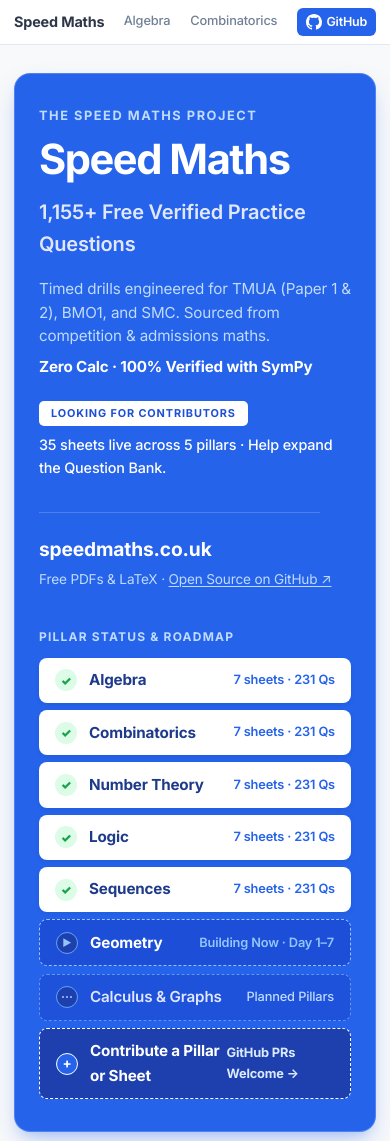
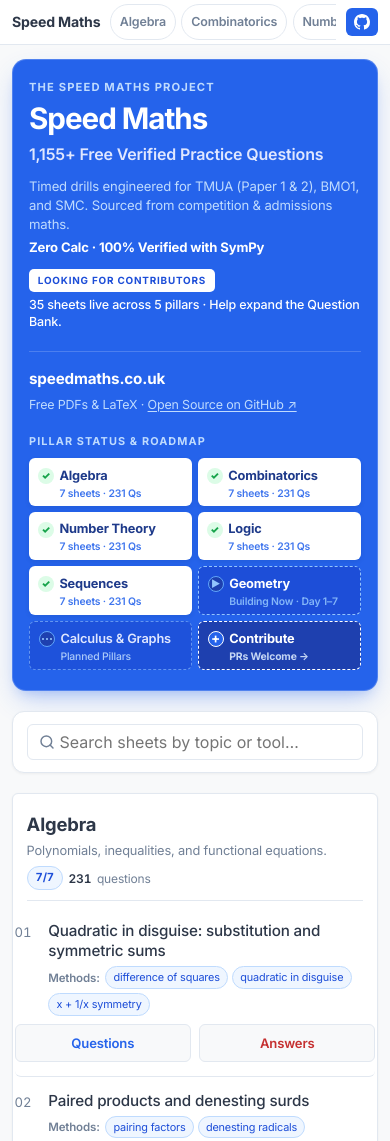
Before and after one commit to The-CerealDev/speed-maths, a plain HTML site: page index.html in a window 390 px wide. Shown: the top 1141 px of the page. Drawn offline with Linux system fonts and the light colour scheme.

Commit message:
feat(web): optimize mobile layout with compact 2-column roadmap and svg search icon

```diff
--- a/archive.css
+++ b/archive.css
@@ -73,17 +73,16 @@
 }
 .search { position: relative; }
 .search input {
-    width: 100%; padding: .55rem .8rem .55rem 2rem;
+    width: 100%; padding: .6rem .85rem .6rem 2.25rem;
     background: var(--surface); border: 1px solid var(--border);
     border-radius: var(--radius-sm); font-family: inherit; font-size: .9rem;
     color: var(--text-main);
 }
 .search input:focus { outline: none; border-color: var(--primary); }
 .search-ic {
-    position: absolute; left: .6rem; top: 50%; transform: translateY(-50%);
-    font-family: ui-monospace, SFMono-Regular, Menlo, monospace;
-    font-size: .8rem; color: var(--text-muted);
-    border: 1px solid var(--border); border-radius: 4px; padding: 0 .3rem;
+    position: absolute; left: .75rem; top: 50%; transform: translateY(-50%);
+    color: var(--text-muted); pointer-events: none;
+    display: flex; align-items: center; justify-content: center;
 }
 
 /* ── pillar block ────────────────────────────────────────────────────────── */
@@ -234,13 +233,38 @@
 }
 
 @media (max-width: 640px) {
-    .container { padding: 0 14px; }
-    .topbar-inner { padding: 0 14px; height: 44px; }
-    .brand { font-size: 0.9rem; padding-right: 0.5rem; }
-    .site-nav a { padding: 0 0.55rem; font-size: 0.8rem; }
+    .container { padding: 0 12px; }
+    .topbar-inner { padding: 0 12px; height: 44px; gap: 0.4rem; }
+    .brand { font-size: 0.88rem; padding-right: 0.2rem; }
+    .github-link { padding: 0.35rem 0.5rem; font-size: 0.78rem; gap: 0; border-radius: var(--radius-sm); }
+    .github-text { display: none; }
+    .nav-right { padding-left: 0.2rem; }
+
+    .site-nav {
+        gap: 0.35rem;
+        padding: 4px 0;
+        overflow-x: auto;
+        -webkit-overflow-scrolling: touch;
+        scrollbar-width: none;
+    }
+    .site-nav::-webkit-scrollbar { display: none; }
+    .site-nav a {
+        padding: 0.2rem 0.55rem;
+        font-size: 0.78rem;
+        font-weight: 600;
+        border-radius: 9999px;
+        background: var(--surface);
+        border: 1px solid var(--border);
+        white-space: nowrap;
+        color: var(--text-muted);
+        display: inline-flex;
+        align-items: center;
+    }
+    .site-nav a:hover, .site-nav a:active {
+        background: var(--border);
+        color: var(--text-main);
+    }
     .site-nav .count { display: none; }
-    .nav-right { padding-left: 0.3rem; }
-    .github-link { padding: 0.25rem 0.55rem; font-size: 0.78rem; gap: 0.3rem; }
 
     header.page { padding: 1.25rem 0 0.75rem; }
     header.page h1 { font-size: 1.55rem; }
@@ -581,13 +605,150 @@
     color: #dbeafe;
 }
 
+.cta-short { display: none; }
+
 @media (max-width: 920px) {
     .hero-status-board {
         grid-template-columns: 1fr;
         padding: 2rem 1.5rem;
-        gap: 2.25rem;
+        gap: 2rem;
     }
     .hsb-title {
-        font-size: 2.6rem;
+        font-size: 2.5rem;
+    }
+    .hsb-cards {
+        display: grid;
+        grid-template-columns: repeat(2, minmax(0, 1fr));
+        gap: 0.5rem;
+    }
+    .hsb-card {
+        padding: 0.6rem 0.75rem;
     }
 }
+
+@media (max-width: 640px) {
+    .cta-full { display: none; }
+    .cta-short { display: inline; }
+
+    .hero-status-board {
+        margin: 0.85rem 0 1.25rem;
+        padding: 1.2rem 1rem;
+        border-radius: 14px;
+        gap: 1.15rem;
+        width: 100%;
+        max-width: 100%;
+        box-sizing: border-box;
+        overflow: hidden;
+    }
+    .hsb-left {
+        gap: 0.6rem;
+        min-width: 0;
+        width: 100%;
+    }
+    .hsb-eyebrow {
+        font-size: 0.7rem;
+        letter-spacing: 0.1em;
+    }
+    .hsb-title {
+        font-size: 1.85rem;
+        line-height: 1.05;
+    }
+    .hsb-subtitle {
+        font-size: 1rem;
+        line-height: 1.35;
+    }
+    .hsb-desc {
+        font-size: 0.82rem;
+        line-height: 1.45;
+        margin-top: 0.1rem;
+    }
+    .hsb-desc-highlight {
+        font-size: 0.82rem;
+        margin-top: 0.25rem;
+    }
+    .hsb-contributor-box {
+        margin-top: 0.2rem;
+        gap: 0.35rem;
+    }
+    .hsb-badge {
+        font-size: 0.62rem;
+        padding: 0.2rem 0.55rem;
+    }
+    .hsb-contributor-text {
+        font-size: 0.78rem;
+        line-height: 1.35;
+    }
+    .hsb-footer-divider {
+        margin: 0.65rem 0 0.35rem;
+        width: 100%;
+    }
+    .hsb-footer-domain {
+        font-size: 0.95rem;
+    }
+    .hsb-footer-links {
+        font-size: 0.78rem;
+        gap: 0.2rem;
+    }
+
+    /* Compact 2-Column Status Board */
+    .hsb-right {
+        gap: 0.4rem;
+        min-width: 0;
+        width: 100%;
+    }
+    .hsb-board-header {
+        font-size: 0.68rem;
+        margin-bottom: 0.1rem;
+    }
+    .hsb-cards {
+        display: grid;
+        grid-template-columns: repeat(2, minmax(0, 1fr));
+        gap: 0.35rem;
+        width: 100%;
+        min-width: 0;
+    }
+    .hsb-card {
+        padding: 0.45rem 0.55rem;
+        border-radius: 6px;
+        flex-direction: column;
+        align-items: flex-start;
+        justify-content: center;
+        gap: 0.15rem;
+        min-height: 48px;
+        min-width: 0;
+        width: 100%;
+        box-sizing: border-box;
+    }
+    .hsb-card-left {
+        gap: 0.35rem;
+        width: 100%;
+        min-width: 0;
+    }
+    .hsb-icon-circle {
+        width: 16px;
+        height: 16px;
+        font-size: 0.62rem;
+        flex-shrink: 0;
+    }
+    .hsb-card-name {
+        font-size: 0.8rem !important;
+        white-space: nowrap;
+        overflow: hidden;
+        text-overflow: ellipsis;
+        min-width: 0;
+    }
+    .hsb-card-stat {
+        font-size: 0.65rem !important;
+        line-height: 1;
+        margin-left: 1.35rem;
+        opacity: 0.88;
+        white-space: nowrap;
+        overflow: hidden;
+        text-overflow: ellipsis;
+        max-width: calc(100% - 1.35rem);
+    }
+
+    .hsb-card.cta {
+        padding: 0.45rem 0.55rem;
+    }
+}
--- a/index.html
+++ b/index.html
@@ -38,7 +38,7 @@
                     <svg height="16" width="16" aria-hidden="true" viewBox="0 0 16 16" version="1.1">
                         <path fill="currentColor" d="M8 0c4.42 0 8 3.58 8 8a8.013 8.013 0 0 1-5.45 7.59c-.4.08-.55-.17-.55-.38 0-.27.01-1.13.01-2.2 0-.75-.25-1.23-.54-1.48 1.78-.2 3.65-.88 3.65-3.95 0-.88-.31-1.59-.82-2.15.08-.2.36-1.02-.08-2.12 0 0-.67-.22-2.2.82-.64-.18-1.32-.27-2-.27-.68 0-1.36.09-2 .27-1.53-1.03-2.2-.82-2.2-.82-.44 1.1-.16 1.92-.08 2.12-.51.56-.82 1.28-.82 2.15 0 3.06 1.86 3.75 3.64 3.95-.23.2-.44.55-.51 1.07-.46.21-1.61.55-2.33-.66-.15-.24-.6-.83-1.23-.82-.67.01-.27.38.01.53.34.19.73.9.82 1.13.16.45.68 1.31 2.69.94 0 .67.01 1.3.01 1.49 0 .21-.15.45-.55.38A7.995 7.995 0 0 1 0 8c0-4.42 3.58-8 8-8Z"></path>
                     </svg>
-                    GitHub
+                    <span class="github-text">GitHub</span>
                 </a>
             </div>
         </div>
@@ -133,9 +133,9 @@
                     <a href="https://github.com/The-CerealDev/speed-maths" class="hsb-card cta" target="_blank" rel="noopener noreferrer">
                         <div class="hsb-card-left">
                             <span class="hsb-icon-circle">&plus;</span>
-                            <span class="hsb-card-name">Contribute a Pillar or Sheet</span>
+                            <span class="hsb-card-name"><span class="cta-full">Contribute a Pillar or Sheet</span><span class="cta-short">Contribute</span></span>
                         </div>
-                        <span class="hsb-card-stat">GitHub PRs Welcome &rarr;</span>
+                        <span class="hsb-card-stat"><span class="cta-full">GitHub PRs Welcome &rarr;</span><span class="cta-short">PRs Welcome &rarr;</span></span>
                     </a>
                 </div>
             </div>
@@ -143,7 +143,10 @@
 
         <div class="filter-bar">
             <div class="search">
-                <span class="search-ic">/</span>
+                <svg class="search-ic" width="16" height="16" viewBox="0 0 24 24" fill="none" stroke="currentColor" stroke-width="2.2" stroke-linecap="round" stroke-linejoin="round" aria-hidden="true">
+                    <circle cx="11" cy="11" r="8"></circle>
+                    <line x1="21" y1="21" x2="16.65" y2="16.65"></line>
+                </svg>
                 <input id="q" type="search" autocomplete="off"
                        placeholder="Search sheets by topic or tool&hellip;"
                        aria-label="Search sheets">
```
